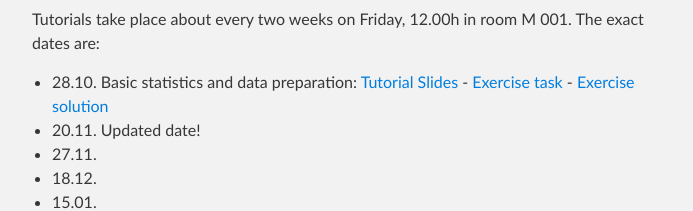
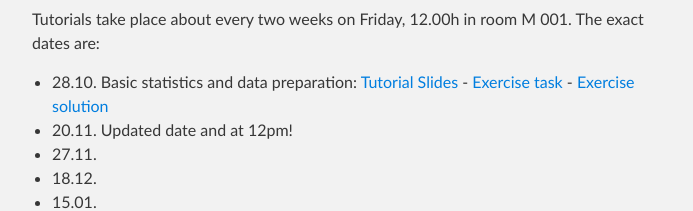
Before and after one commit to gesiscss/mlkoblenz, a plain HTML site: page index.html in a window 1280 px wide. Shown: the part 964-1175 px from the top of the page, without its empty margins (288-981 px from the left). Drawn offline with Linux system fonts and the light colour scheme.

Commit message:
Signed-off-by: Florian Lemmerich <florian@lemmerich.net>

```diff
--- a/index.html
+++ b/index.html
@@ -65,7 +65,7 @@
 
 <ul>
   <li>28.10. Basic statistics and data preparation: <a href="materials/tutorials/mldm2015-tutorial1.zip" aria-hidden="true">Tutorial Slides</a> - <a href="materials/tutorials/mldm2015-exercise1-task.zip" aria-hidden="true">Exercise task</a>  - <a href="materials/tutorials/mldm2015-exercise1-solution.zip" aria-hidden="true">Exercise solution</a></li>
-  <li>20.11. Updated date!</li>
+  <li>20.11. Updated date and at 12pm!</li>
   <li>27.11. </li>
   <li>18.12. </li>
   <li>15.01. </li>
```
